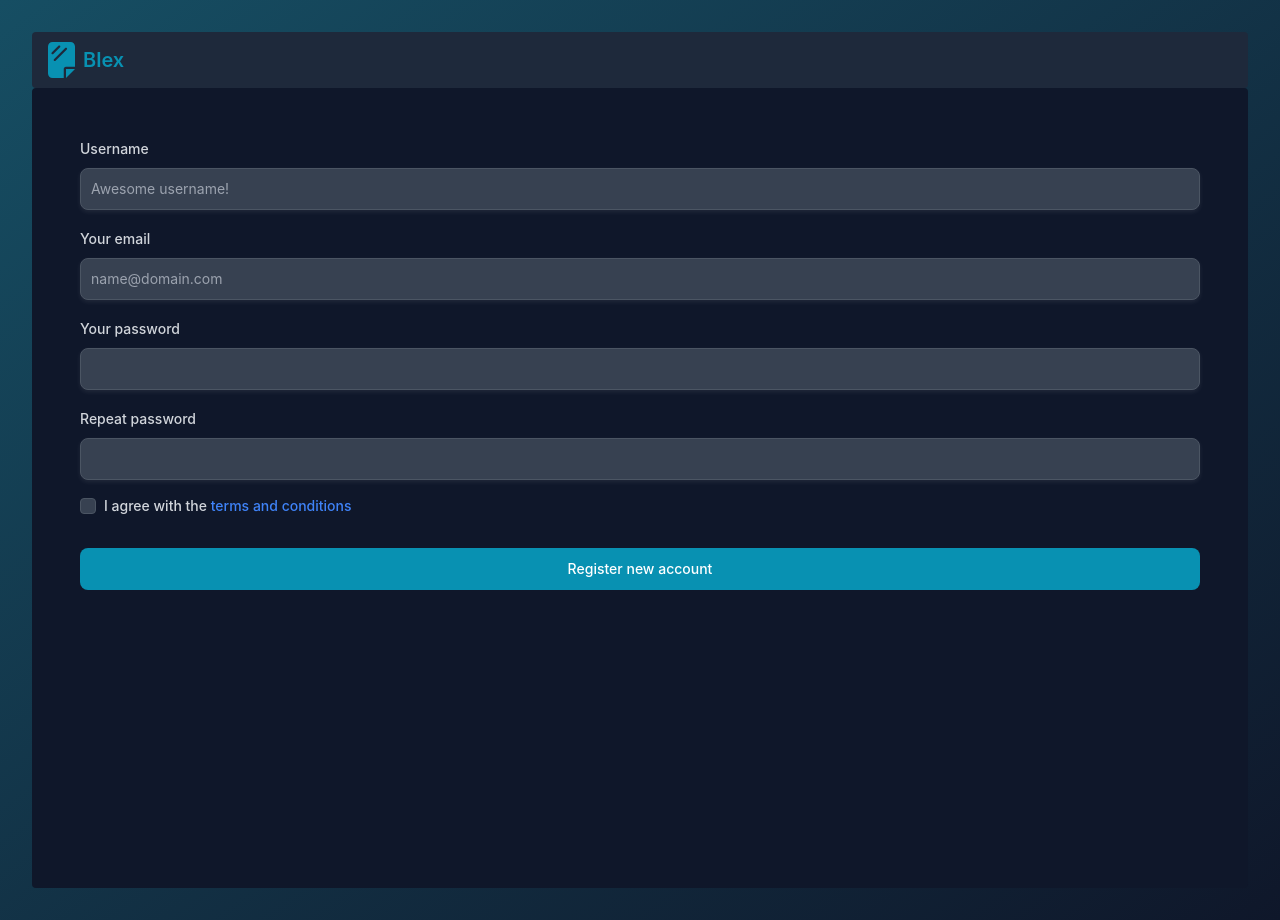
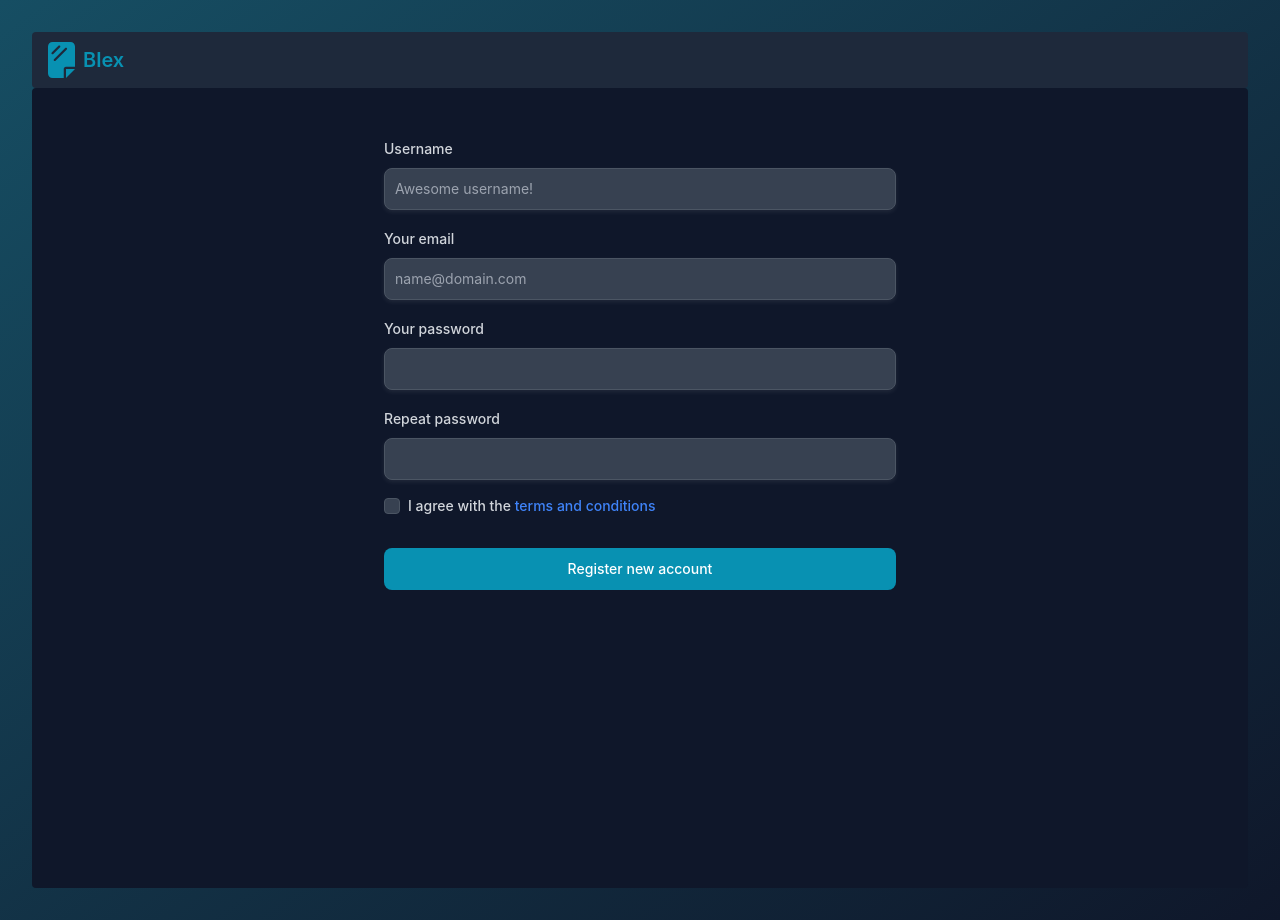
Before and after one commit to sifterstudios/blex, a React (Vite) app in the folder app/: page /newuser in a window 1280 px wide. Built offline with nearby package versions, Linux system fonts and the light colour scheme; no server answers.

Commit message:
responsive form

```diff
--- a/app/src/pages/newUser/NewUser.tsx
+++ b/app/src/pages/newUser/NewUser.tsx
@@ -107,7 +107,7 @@ export const NewUser: React.FC<Props> = ({ onRegister }) => {
 // TODO: Fix spacing of form!! And also responsive for mobile
 	return (
 		<>
-			<form className="flex flex-col gap-4" onSubmit={handleSubmit}>
+			<form className="flex flex-col gap-4 md:w-2/4 md:m-auto" onSubmit={handleSubmit}>
 				<div className="flex flex-col">
 				<div className="mb-2 block self-start">
 						<Label
```
